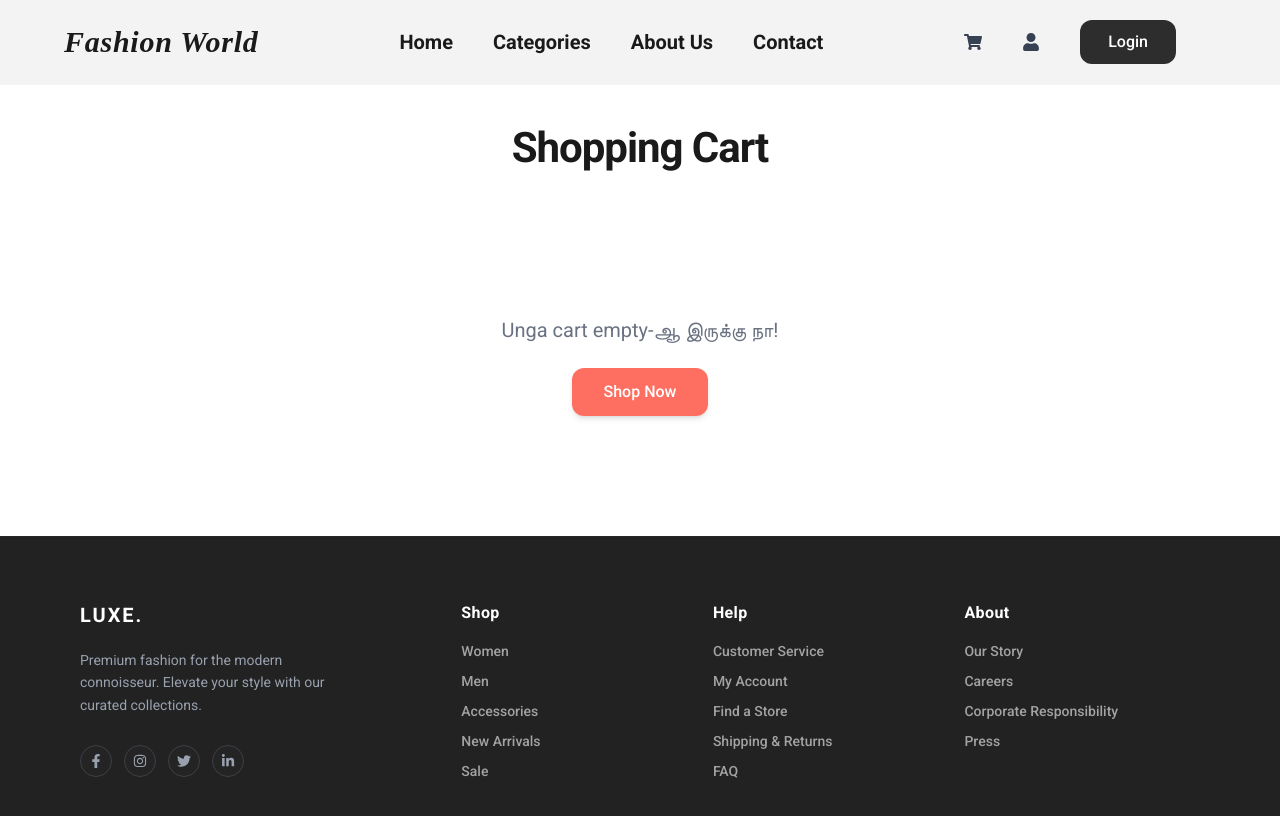
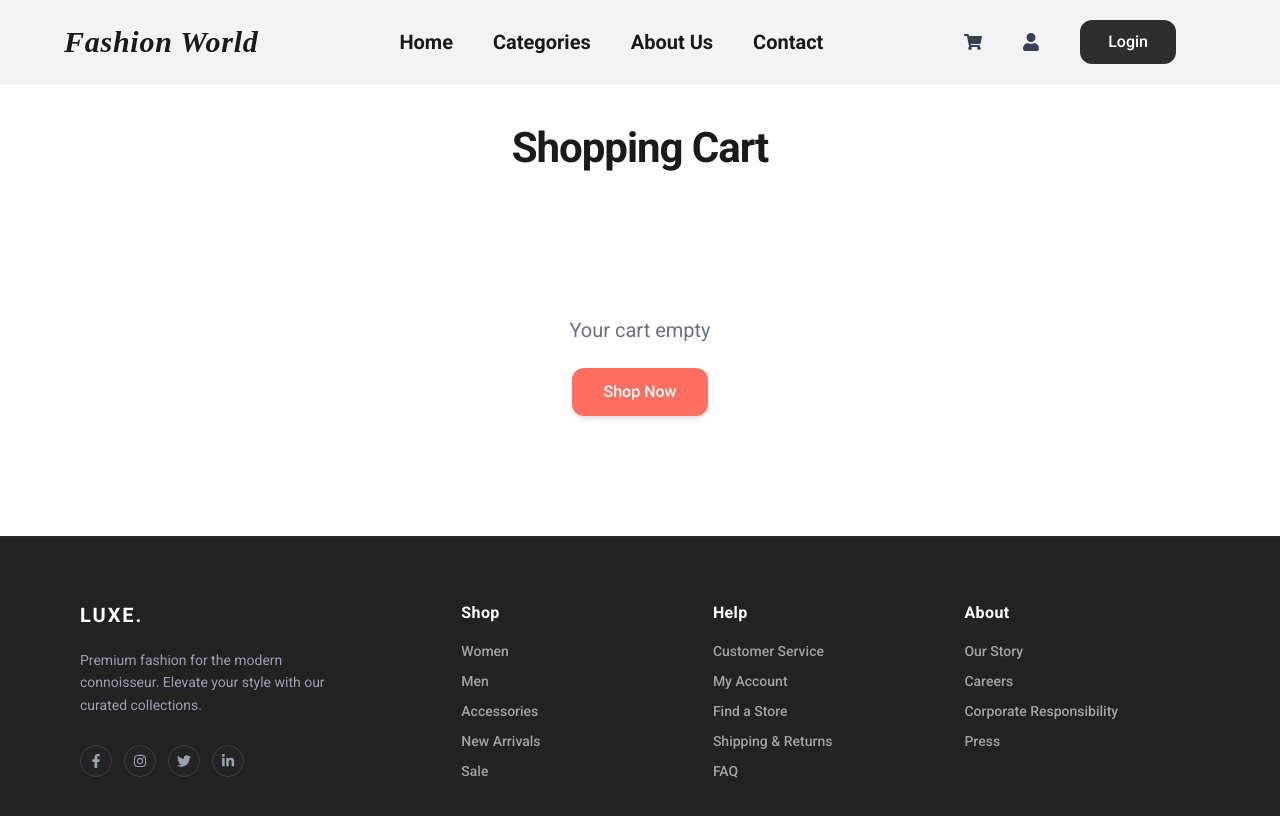
Before and after one commit to soundarya235/Fashion, a React (Vite) app: page /Fashion/cart in a window 1280 px wide. Shown: the top 816 px of the page. Built offline with nearby package versions, Linux system fonts and the light colour scheme; a web font is replaced by a local one.

Commit message:
Updated Cart.jsx component

```diff
--- a/src/pages/Cart.jsx
+++ b/src/pages/Cart.jsx
@@ -120,7 +120,7 @@ const Cart = () => {
 
         {cartItems.length === 0 ? (
           <div className="text-center py-20 text-gray-500">
-            <p className="text-xl font-light mb-6">Unga cart empty-ஆ இருக்கு நா!</p>
+            <p className="text-xl font-light mb-6">Your cart empty</p>
             <button
               onClick={() => navigate('/categories')}
               className="bg-[#FF6F61] hover:bg-[#ff5b4c] text-white px-8 py-3 rounded-xl font-medium transition-all cursor-pointer shadow-md"
```
